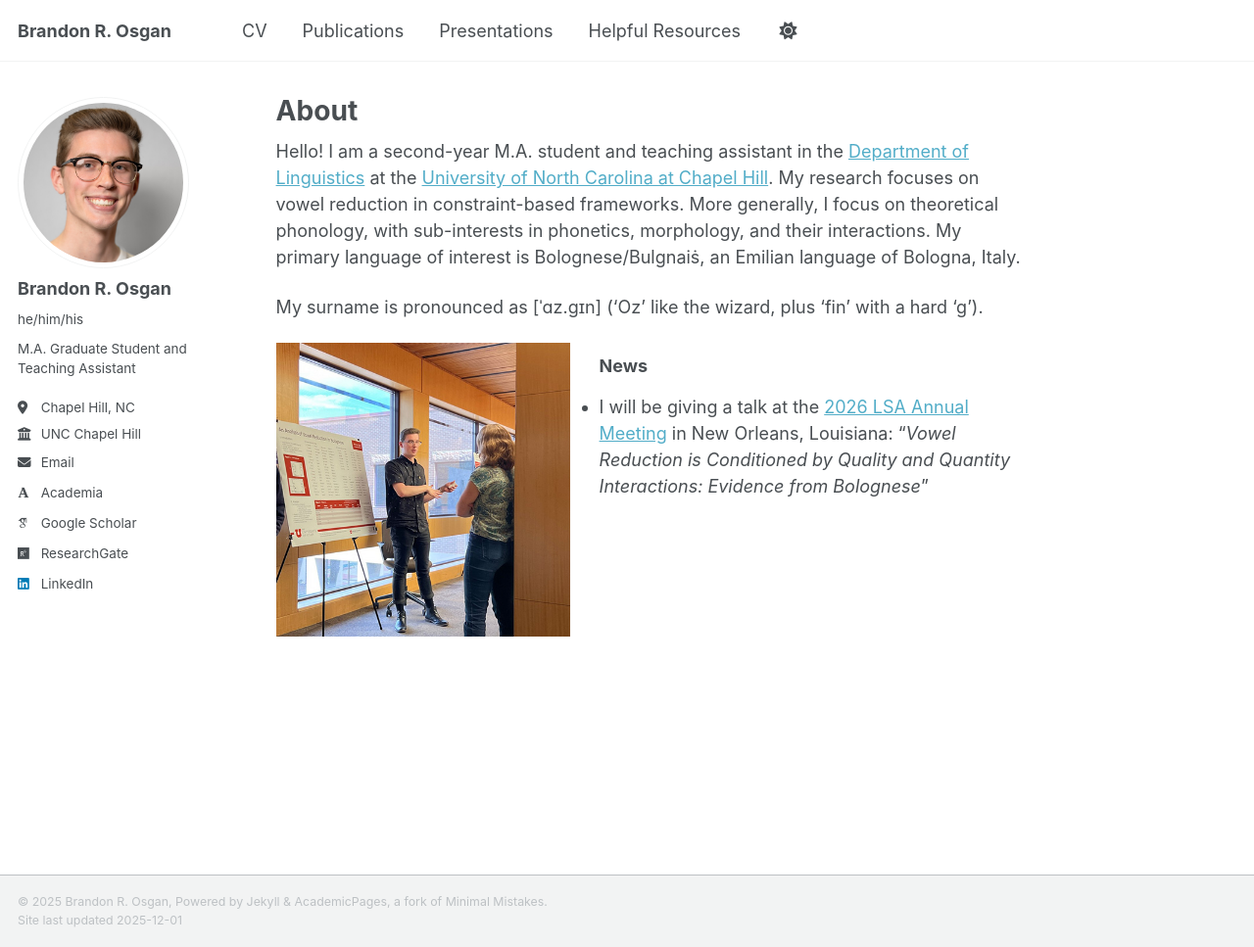
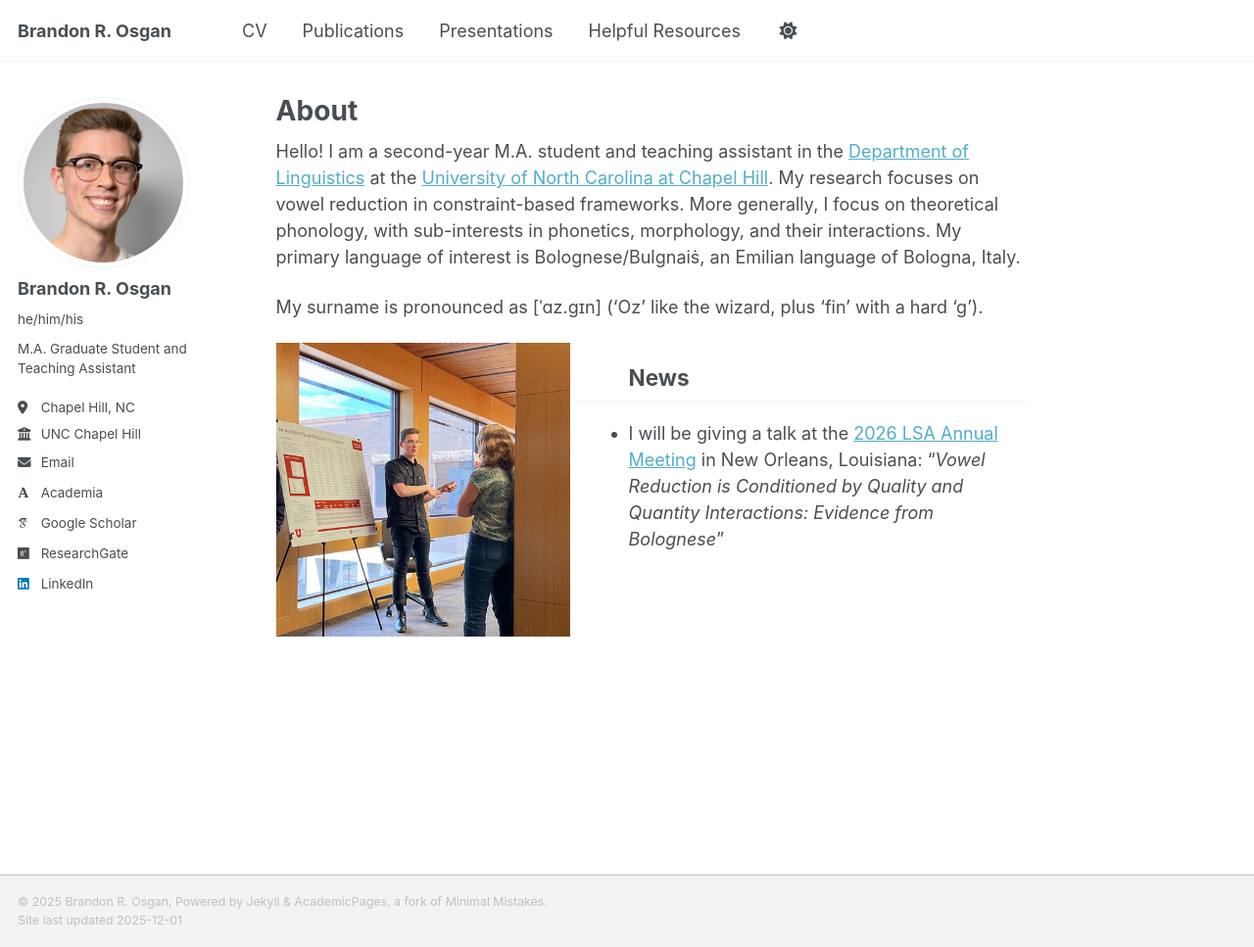
Before and after one commit to bosgan/bosgan.github.io, a Jekyll site: the page built from _pages/about.md, in a window 1280 px wide and 967 px high. Shown: the whole window at 98% size. Built offline with Jekyll 4.4.1, drawn with Linux system fonts in a browser that asks for light colours; some web fonts are replaced; a script that is not in the unit is left out.

Commit message:
Update about.md

```diff
--- a/_pages/about.md
+++ b/_pages/about.md
@@ -11,8 +11,8 @@
 
 My surname is pronounced as [ˈɑz.gɪn] ('Oz' like the wizard, plus 'fin' with a hard 'g').
 
-<img src="/images/HRPS_Brandon_talking.jpg" alt="Brandon presenting a poster" style="float: left; margin-right: 30px; width: 300px;">
-### News
+<img src="/images/HRPS_Brandon_talking.jpg" alt="Brandon presenting a poster" style="float: left; margin-right: 60px; width: 300px;">
+## News
 
 * I will be giving a talk at the [2026 LSA Annual Meeting](https://web.cvent.com/event/d453188a-a321-46d4-b57e-79d5067e6521/summary) in New Orleans, Louisiana: "_Vowel Reduction is Conditioned by Quality and Quantity
 Interactions: Evidence from Bolognese_"
```
